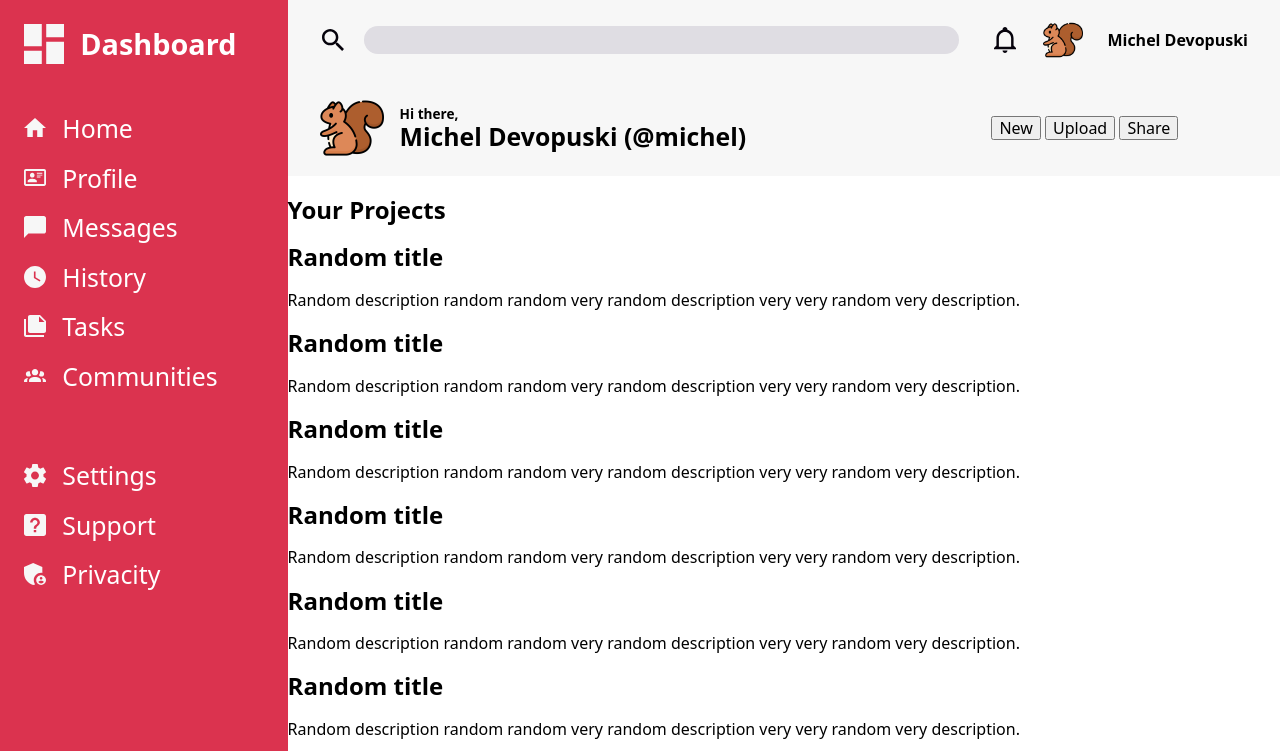
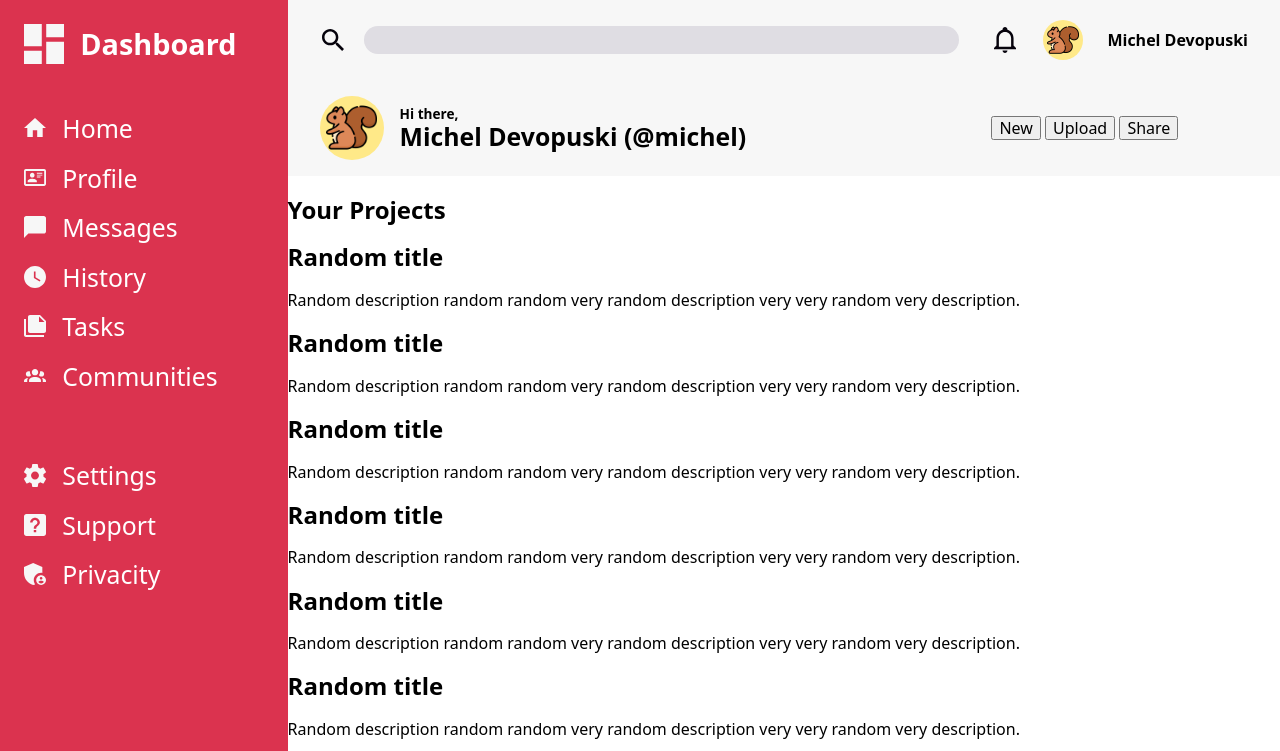
Before and after one commit to It-is-Michel/Odin-Dashboard-v2, a plain HTML site: page index.html in a window 1280 px wide. Shown: the top 751 px of the page. Drawn offline with Linux system fonts and the light colour scheme.

Commit message:
feat: Make users photos a circle and add a bg color

```diff
--- a/styles.css
+++ b/styles.css
@@ -292,6 +292,17 @@
 .user-photo-tiny,
 .user-photo-normal {background-image: url(images/user-photo.png)}
 
+.kendall-photo-tiny,
+.alex-photo-tiny,
+.tegan-photo-tiny,
+.user-photo-tiny,
+.user-photo-normal {
+  background-color: rgb(255, 233, 136);
+  border-radius: 50%;
+  background-size: 80%;
+  background-position: 50%;
+}
+
 .user-photo-tiny,
 .kendall-photo-tiny,
 .alex-photo-tiny,
```
